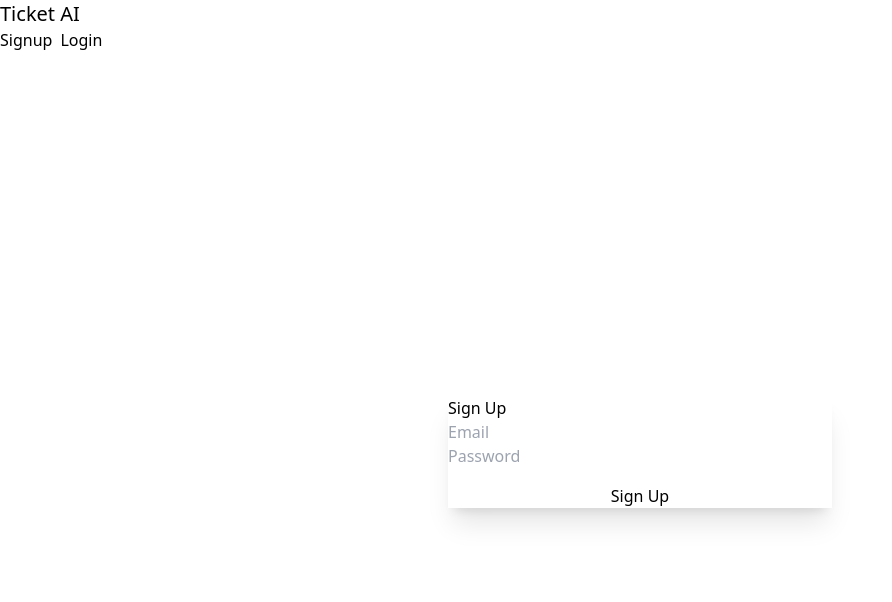
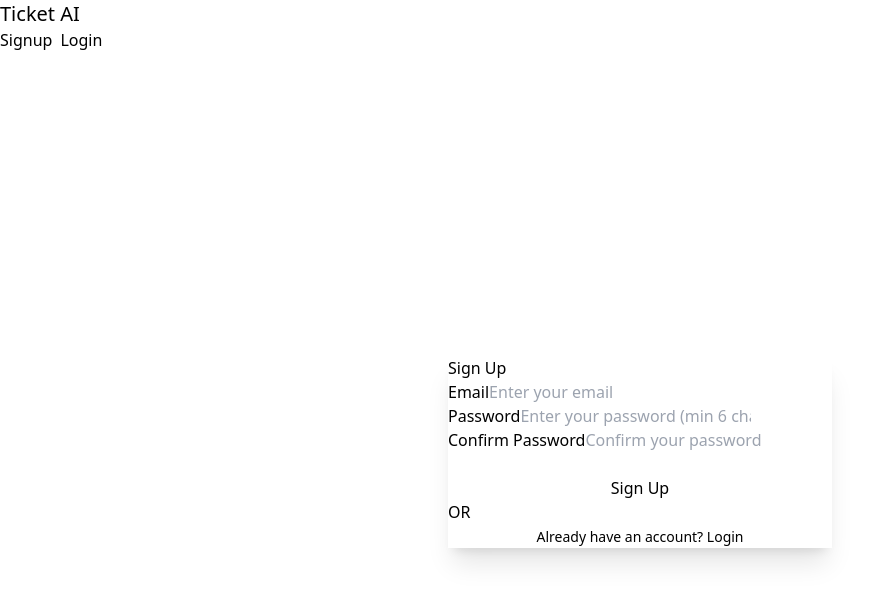
Before and after one commit to Katleho14/Help-desk-pro, a React (Vite) app in the folder frontend/: page /signup in a window 1280 px wide. Shown: the top 602 px of the page, without its empty margins (0-892 px from the left). Built offline with nearby package versions, Linux system fonts and the light colour scheme.

Commit message:
`Fixed typos and added input validation in user controller and frontend login/signup pages`

```diff
--- a/frontend/src/pages/login.jsx
+++ b/frontend/src/pages/login.jsx
@@ -1,18 +1,30 @@
 import { useState } from "react";
-import { useNavigate } from "react-router-dom";
+import { useNavigate, Link } from "react-router-dom";
 
 export default function Login() {
   const [form, setForm] = useState({ email: "", password: "" });
   const [loading, setLoading] = useState(false);
+  const [error, setError] = useState("");
   const navigate = useNavigate();
 
   const handleChange = (e) => {
     setForm({ ...form, [e.target.name]: e.target.value });
+    // Clear error when user starts typing
+    if (error) setError("");
   };
 
   const handleLogin = async (e) => {
     e.preventDefault();
     setLoading(true);
+    setError("");
+
+    // Basic validation
+    if (!form.email || !form.password) {
+      setError("Please fill in all fields");
+      setLoading(false);
+      return;
+    }
+
     try {
       const res = await fetch(`${import.meta.env.VITE_SERVER_URL}/api/auth/login`, {
         method: "POST",
@@ -25,15 +37,19 @@ export default function Login() {
       const data = await res.json();
 
       if (res.ok) {
+        // Store token and user data
         localStorage.setItem("token", data.token);
         localStorage.setItem("user", JSON.stringify(data.user));
+
+        // Navigate to home page
         navigate("/");
       } else {
-        alert(data.message || "Login failed");
+        // Handle error response - backend sends 'error' field
+        setError(data.error || data.message || "Login failed");
       }
     } catch (err) {
-      alert("Something went wrong");
-      console.error(err);
+      console.error("Login error:", err);
+      setError("Network error. Please check your connection.");
     } finally {
       setLoading(false);
     }
@@ -45,34 +61,68 @@ export default function Login() {
         <form onSubmit={handleLogin} className="card-body">
           <h2 className="card-title justify-center">Login</h2>
 
+          {error && (
+            <div className="alert alert-error mb-4">
+              <span>{error}</span>
+            </div>
+          )}
+
+          <div className="form-control">
+            <label className="label">
+              <span className="label-text">Email</span>
+            </label>
             <input
               type="email"
               name="email"
-            placeholder="Email"
+              placeholder="Enter your email"
               className="input input-bordered"
               value={form.email}
               onChange={handleChange}
               required
+              autoComplete="email"
             />
+          </div>
 
+          <div className="form-control">
+            <label className="label">
+              <span className="label-text">Password</span>
+            </label>
             <input
               type="password"
               name="password"
-            placeholder="Password"
+              placeholder="Enter your password"
               className="input input-bordered"
               value={form.password}
               onChange={handleChange}
               required
+              autoComplete="current-password"
             />
+          </div>
 
-          <div className="form-control mt-4">
+          <div className="form-control mt-6">
             <button
               type="submit"
               className="btn btn-primary w-full"
               disabled={loading}
             >
-              {loading ? "Logging in..." : "Login"}
+              {loading ? (
+                <>
+               <span className="loading loading-spinner loading-sm"></span>
+                  Logging in...
+                </>
+              ) : (
+                "Login"
+              )}
             </button>
+          </div>
+
+          <div className="divider">OR</div>
+
+          <div className="text-center">
+            <span className="text-sm">Don't have an account? </span>
+            <Link to="/signup" className="link link-primary text-sm">
+              Sign up
+            </Link>
           </div>
         </form>
       </div>
--- a/frontend/src/pages/signup.jsx
+++ b/frontend/src/pages/signup.jsx
@@ -1,18 +1,53 @@
 import { useState } from "react";
-import { useNavigate } from "react-router-dom";
+import { useNavigate, Link } from "react-router-dom";
 
 export default function SignupPage() {
-  const [form, setForm] = useState({ email: "", password: "" });
+  const [form, setForm] = useState({ email: "", password: "", confirmPassword: "" });
   const [loading, setLoading] = useState(false);
+  const [error, setError] = useState("");
   const navigate = useNavigate();
 
   const handleChange = (e) => {
     setForm({ ...form, [e.target.name]: e.target.value });
+    // Clear error when user starts typing
+    if (error) setError("");
+  };
+
+  const validateForm = () => {
+    if (!form.email || !form.password) {
+      setError("Please fill in all required fields");
+      return false;
+    }
+
+    if (form.password.length < 6) {
+      setError("Password must be at least 6 characters long");
+      return false;
+    }
+
+    if (form.confirmPassword && form.password !== form.confirmPassword) {
+      setError("Passwords do not match");
+      return false;
+    }
+
+    const emailRegex = /^[^\s@]+@[^\s@]+\.[^\s@]+$/;
+    if (!emailRegex.test(form.email)) {
+      setError("Please enter a valid email address");
+      return false;
+    }
+
+    return true;
   };
 
   const handleSignup = async (e) => {
     e.preventDefault();
     setLoading(true);
+    setError("");
+
+    if (!validateForm()) {
+      setLoading(false);
+      return;
+    }
+
     try {
       const res = await fetch(
         `${import.meta.env.VITE_SERVER_URL}/api/auth/signup`,
@@ -21,22 +56,29 @@ export default function SignupPage() {
           headers: {
             "Content-Type": "application/json",
           },
-          body: JSON.stringify(form),
+          body: JSON.stringify({
+            email: form.email,
+            password: form.password
+          }),
         }
       );
 
       const data = await res.json();
 
       if (res.ok) {
+        // Store token and user data
         localStorage.setItem("token", data.token);
         localStorage.setItem("user", JSON.stringify(data.user));
+
+        // Navigate to home page
         navigate("/");
       } else {
-        alert(data.message || "Signup failed");
+        // Handle error response - backend sends 'error' field
+        setError(data.error || data.message || "Signup failed");
       }
     } catch (err) {
-      alert("Something went wrong");
-      console.error(err);
+      console.error("Signup error:", err);
+      setError("Network error. Please check your connection.");
     } finally {
       setLoading(false);
     }
@@ -48,34 +90,84 @@ export default function SignupPage() {
         <form onSubmit={handleSignup} className="card-body">
           <h2 className="card-title justify-center">Sign Up</h2>
 
+          {error && (
+            <div className="alert alert-error mb-4">
+              <span>{error}</span>
+            </div>
+          )}
+
+          <div className="form-control">
+            <label className="label">
+              <span className="label-text">Email</span>
+            </label>
             <input
               type="email"
               name="email"
-            placeholder="Email"
+              placeholder="Enter your email"
               className="input input-bordered"
               value={form.email}
               onChange={handleChange}
               required
+              autoComplete="email"
             />
+          </div>
 
+          <div className="form-control">
+            <label className="label">
+              <span className="label-text">Password</span>
+            </label>
             <input
               type="password"
               name="password"
-            placeholder="Password"
+              placeholder="Enter your password (min 6 chars)"
               className="input input-bordered"
               value={form.password}
               onChange={handleChange}
               required
+              autoComplete="new-password"
+              minLength="6"
             />
+          </div>
 
-          <div className="form-control mt-4">
+          <div className="form-control">
+            <label className="label">
+              <span className="label-text">Confirm Password</span>
+            </label>
+            <input
+              type="password"
+              name="confirmPassword"
+              placeholder="Confirm your password"
+              className="input input-bordered"
+              value={form.confirmPassword}
+              onChange={handleChange}
+              autoComplete="new-password"
+            />
+          </div>
+
+          <div className="form-control mt-6">
             <button
               type="submit"
               className="btn btn-primary w-full"
               disabled={loading}
             >
-              {loading ? "Signing up..." : "Sign Up"}
+              {loading ? (
+                <>
+                  <span className="loading loading-spinner loading-sm"></span>
+                  Signing up...
+                </>
+              ) : (
+                "Sign Up"
+              )}
             </button>
+          </div>
+
+          <div className="divider">OR</div>
+
+          <div className="text-center">
+            <span className="text-sm">Already have an account? </span>
+            <Link to="/login" className="link link-primary text-sm">
+              Login
+            </Link>
           </div>
         </form>
       </div>
```
Also changed, not shown: 1 other file (tests, documents, lock files or other folders). Lines whose indentation alone changed are shown as unchanged.
